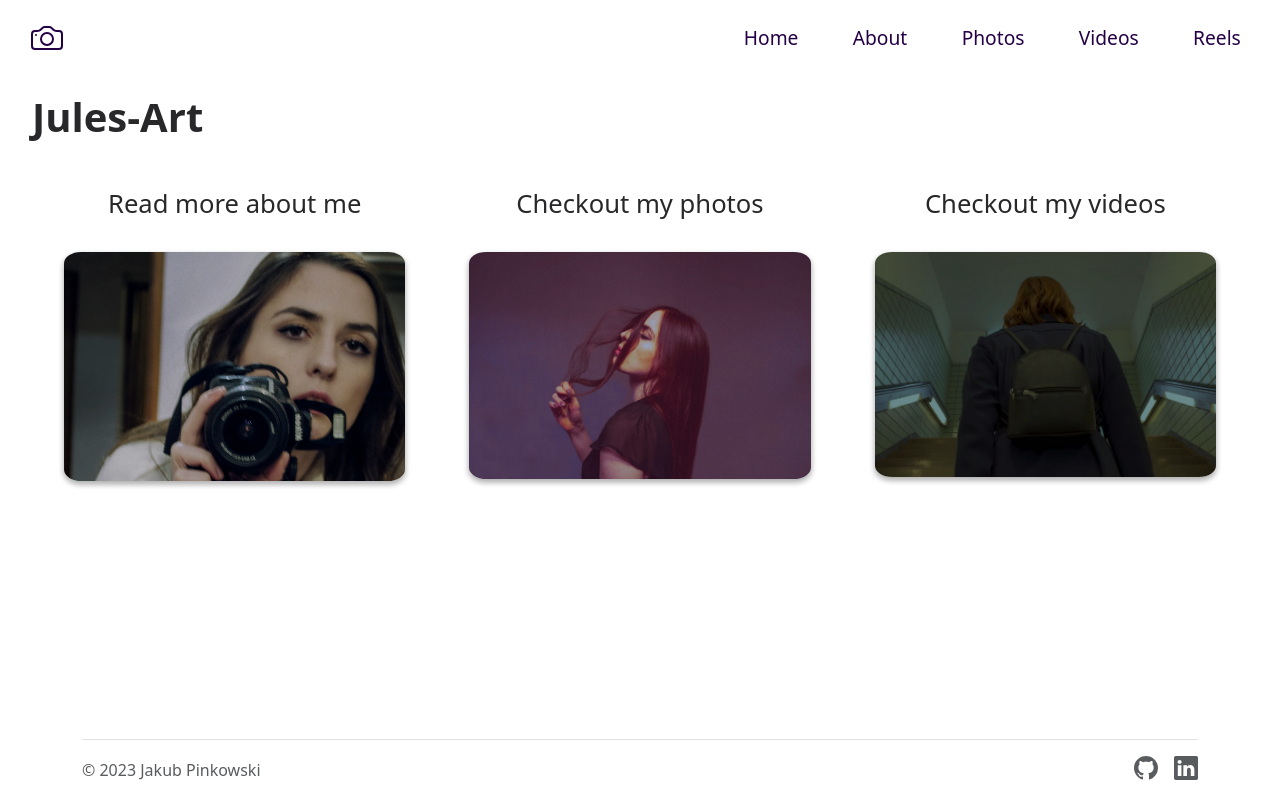
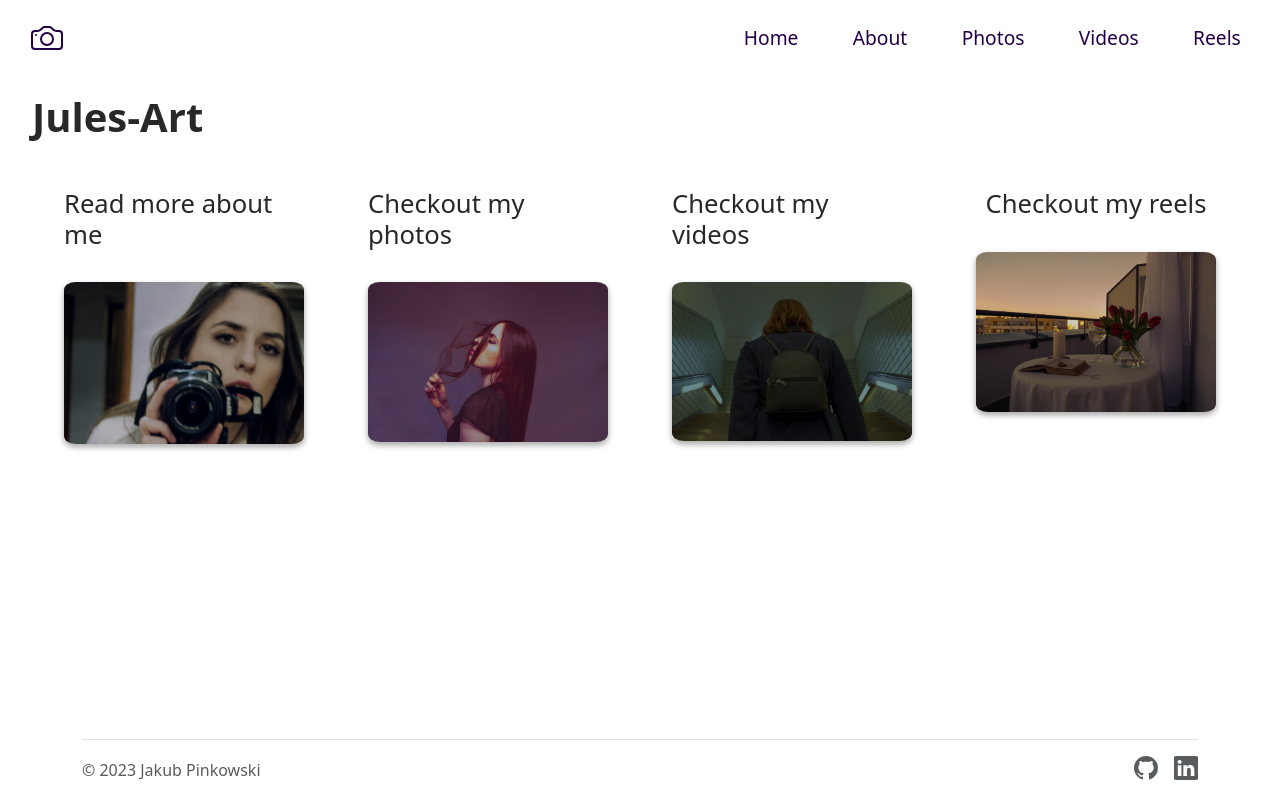
Before and after one commit to Jakub-Pinkowski/Jules-Art, a Vue app: page / in a window 1280 px wide. Built offline with nearby package versions, Linux system fonts and the light colour scheme.

Commit message:
Implemented vue logic for Home View

```diff
--- a/src/views/HomeView.vue
+++ b/src/views/HomeView.vue
@@ -4,32 +4,50 @@
             <h1>Jules-Art</h1>
         </div>
         <div id="choice_container">
-            <div class="choice">
-                <h3>Read more about me</h3>
-                <router-link to="/about">
-                    <img src="../assets/images/about_cropped.png" alt="about_me">
+            <div class="choice" v-for="view in views">
+                <h3> {{ view.description }}</h3>
+                <router-link :to="view.route">
+                    <img :src="view.image" alt="about">
                 </router-link>
-
-            </div>
-            <div class="choice">
-                <h3>Checkout my photos</h3>
-                <router-link to="/photos">
-                    <img src="../assets/images/4.jpg" alt="photos">
-                </router-link>
-
-            </div>
-            <div class="choice">
-                <h3>Checkout my videos</h3>
-                <router-link to="/videos">
-                    <img src="../assets/images/video_1_cropped.jpg" alt="videos">
-                </router-link>
-
             </div>
         </div>
     </section>
 </template>
 
 <script setup lang="ts">
+import { ref } from 'vue';
+import view_about from '@/assets/images/view_about.png';
+import view_photos from '@/assets/images/4.jpg';
+import view_videos from '@/assets/images/view_videos.jpg';
+import view_reels from '@/assets/images/2.jpg';
+
+const views = [
+    {
+        name: 'about',
+        route: '/about',
+        image: view_about,
+        description: 'Read more about me',
+    },
+    {
+        name: 'photos',
+        route: '/photos',
+        image: view_photos,
+        description: 'Checkout my photos',
+    },
+    {
+        name: 'videos',
+        route: '/videos',
+        image: view_videos,
+        description: 'Checkout my videos',
+    },
+    {
+        name: 'reels',
+        route: '/reels',
+        image: view_reels,
+        description: 'Checkout my reels',
+    },
+];
+
 </script>
 
 <style scoped lang="scss">
```
Also changed, not shown: src/assets/images/view_about.png (renamed from src/assets/images/about_cropped.png), src/assets/images/view_videos.jpg (renamed from src/assets/images/video_1_cropped.jpg).
